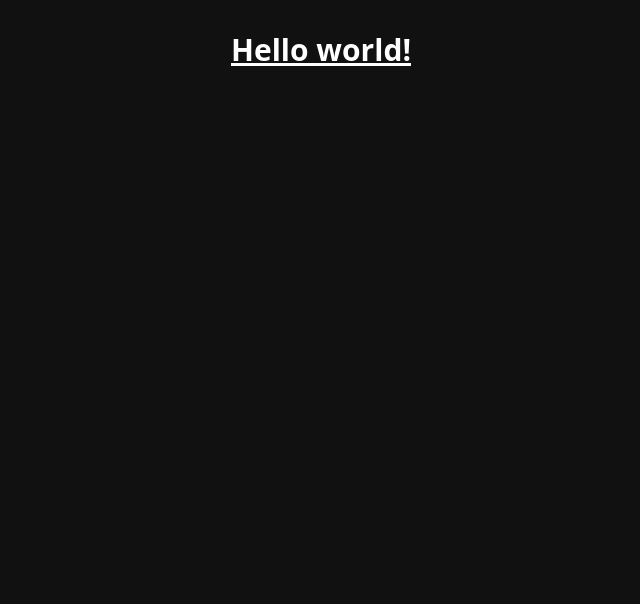
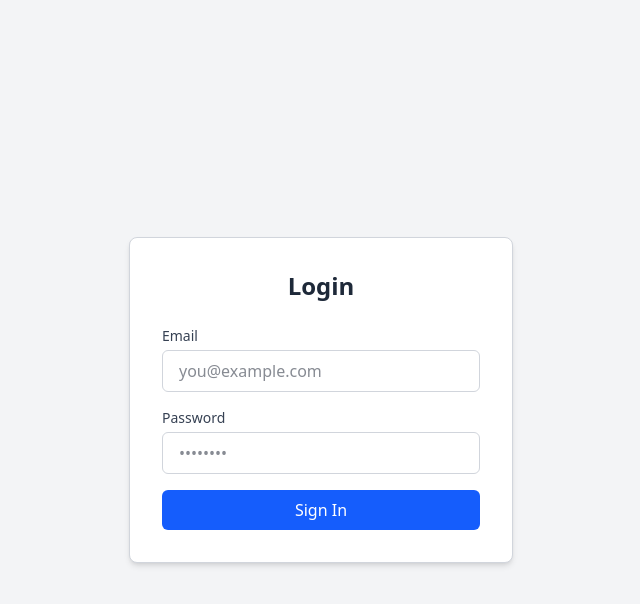
Before and after one commit to ethicalByte1443/Employee-Management-System, a React (Vite) app: page / in a window 1280 px wide. Shown: the top 604 px of the page, without its empty margins (319-959 px from the left). Built offline with nearby package versions, Linux system fonts and the light colour scheme.

Commit message:
Login page v1

```diff
--- a/src/App.jsx
+++ b/src/App.jsx
@@ -1,16 +1,11 @@
-import { useState } from "react";
-import reactLogo from "./assets/react.svg";
-import viteLogo from "/vite.svg";
-import "./App.css";
-
-function App() {
-  const [count, setCount] = useState(0);
-
+import React from 'react'
+import Login from './components/Auth/Login'
+const App = () => {
   return (
     <>
-      <h1 class="text-3xl font-bold underline">Hello world!</h1>
+      <Login />
     </>
-  );
+  )
 }
 
-export default App;
+export default App
--- a/src/components/Auth/Login.jsx
+++ b/src/components/Auth/Login.jsx
@@ -0,0 +1,73 @@
+import React from 'react'
+import { useState } from 'react'
+
+const Login = () => {
+
+    const [email, setEmail] = useState("");
+    const [password, setPassword] = useState("");
+
+    const submithandler = (e) => {
+        e.preventDefault();
+        console.log(email, password);
+        console.log("Submit handler called");
+    }
+
+
+  return (
+    <div className="flex items-center justify-center min-h-screen bg-gray-100 dark:bg-gray-900">
+      <div className="w-full max-w-sm p-8 bg-white dark:bg-gray-800 rounded-lg shadow-md border border-gray-300 dark:border-gray-700">
+        <h2 className="text-2xl font-bold text-center text-gray-800 dark:text-white mb-6">Login</h2>
+        <form
+        onSubmit={(e) => {
+            submithandler(e);
+        }}
+        className="space-y-4">
+          <div>
+            <label htmlFor="email" className="block text-sm font-medium text-gray-700 dark:text-gray-300">
+              Email
+            </label>
+            <input
+            value={email}
+            onChange={(e) => {
+                // console.log(email);
+                setEmail(e.target.value);
+            }}
+              id="email"
+              type="email"
+              autoComplete="username"
+              className="mt-1 block w-full px-4 py-2 border border-gray-300 dark:border-gray-600 rounded-md bg-white dark:bg-gray-700 text-gray-900 dark:text-white focus:ring-blue-500 focus:border-blue-500"
+              placeholder="you@example.com"
+              required
+            />
+          </div>
+          <div>
+            <label htmlFor="password" className="block text-sm font-medium text-gray-700 dark:text-gray-300">
+              Password
+            </label>
+            <input
+            value={password}
+            onChange={(e) => {
+                // console.log(password);
+                setPassword(e.target.value);
+            }}
+              id="password"
+              type="password"
+              autoComplete="current-password"
+              className="mt-1 block w-full px-4 py-2 border border-gray-300 dark:border-gray-600 rounded-md bg-white dark:bg-gray-700 text-gray-900 dark:text-white focus:ring-blue-500 focus:border-blue-500"
+              placeholder="••••••••"
+              required
+            />
+          </div>
+          <button
+            type="submit"
+            className="w-full bg-blue-600 text-white py-2 px-4 rounded-md hover:bg-blue-700 transition duration-200"
+          >
+            Sign In
+          </button>
+        </form>
+      </div>
+    </div>
+  )
+}
+
+export default Login
--- a/src/index.css
+++ b/src/index.css
@@ -1,9 +1 @@
 @import "tailwindcss";
-
-*{
-  color: #fff;
-}
-
-body {
-  background-color: #111;
-}
```
